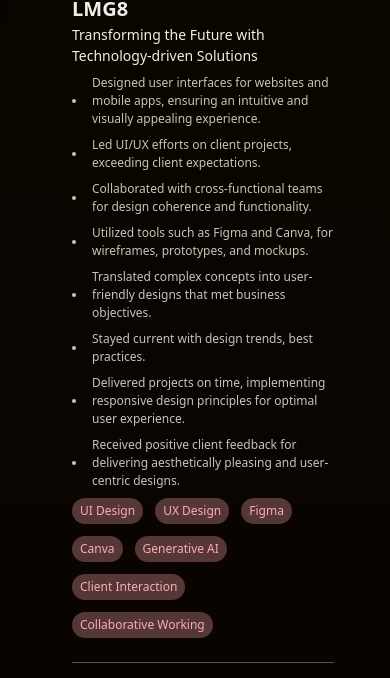
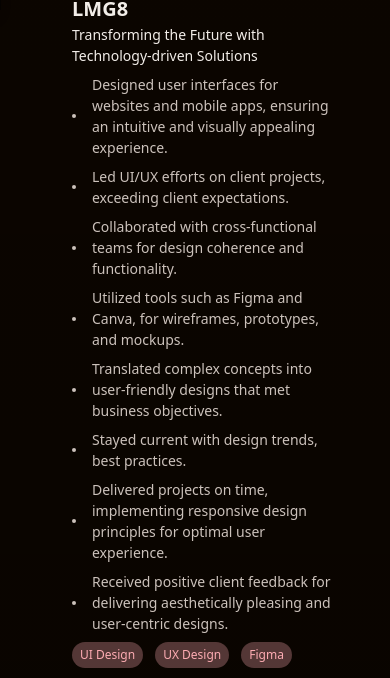
Before and after one commit to AnimeshJha97/portfolio-pragatik, a Next.js app: page / in a window 390 px wide. Shown: the part 834-1512 px from the top of the page. Built offline with nearby package versions, Linux system fonts and the light colour scheme.

Commit message:
minor fixes

```diff
--- a/src/components/Experience.tsx
+++ b/src/components/Experience.tsx
@@ -62,7 +62,7 @@ const Experience = () => {
                       className="flex gap-4 items-center md:items-start"
                     >
                       <div className="w-1 h-1 md:w-2 md:h-2 md:mt-[9px] bg-textLight rounded-full" />
-                      <p className="flex-1 text-xxs md:text-sm">{point}</p>
+                      <p className="flex-1 text-xs md:text-sm">{point}</p>
                     </div>
                   ))}
                 </div>
--- a/src/components/Hamburger.tsx
+++ b/src/components/Hamburger.tsx
@@ -137,7 +137,7 @@ const Hamburger = ({
           ))}
         </div>
         {/* nezuko */}
-        <div className="xl:hidden absolute bottom-4 left-12 w-full flex justify-center max-w-[200px] bg-blue-400">
+        <div className="xl:hidden absolute bottom-4 left-12 w-full flex justify-center max-w-[200px]">
           <div className="relative z-[99]">
             <div>
               <Link
```
